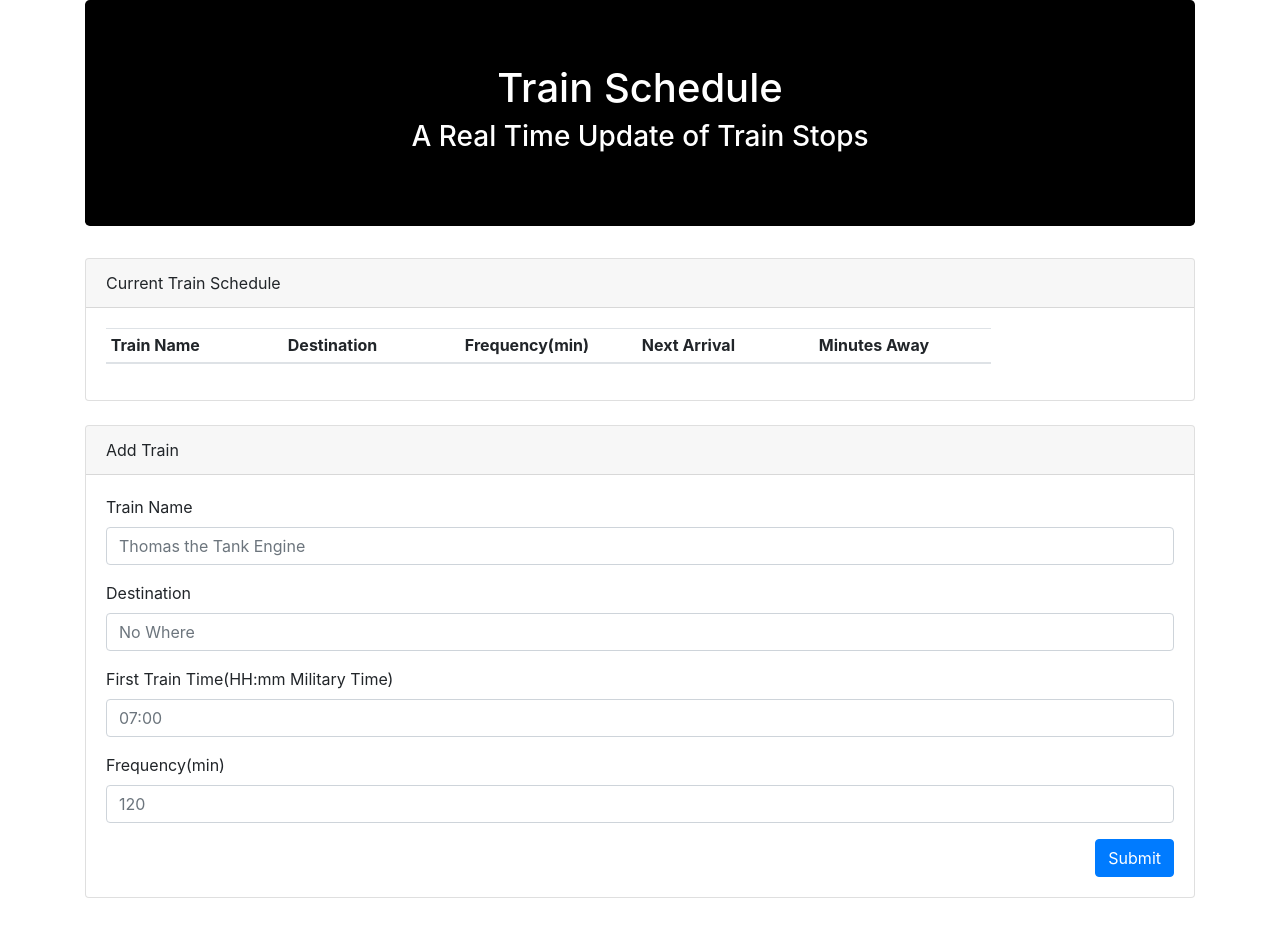
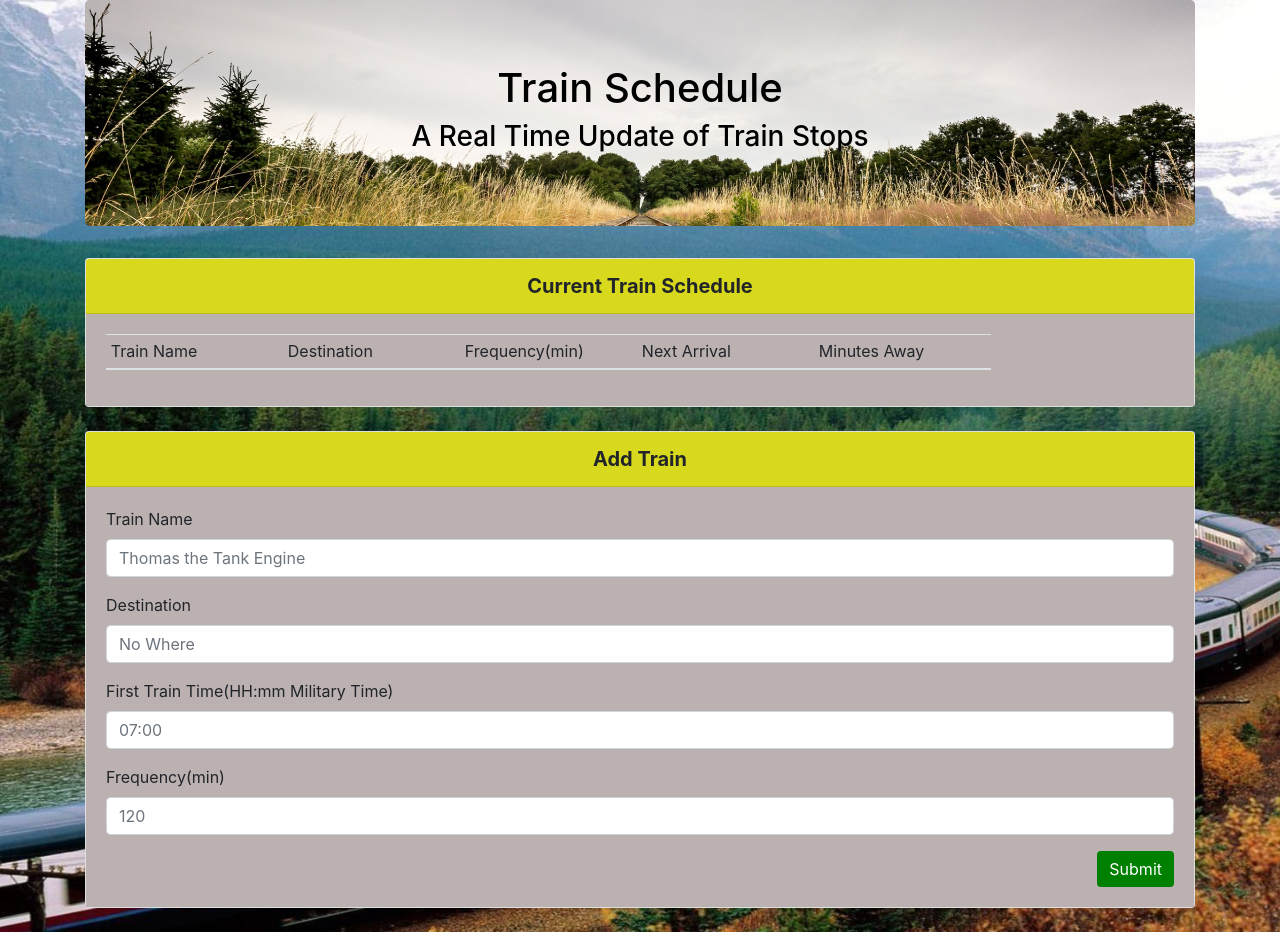
Before and after one commit to Cjochen2/Train-Activity, a plain HTML site: page index.html in a window 1280 px wide. Drawn offline with nearby package versions, Linux system fonts and the light colour scheme; no server answers.

Commit message:
Added some CSS styling. Did some slight tweaking to JS. Still a bug that needs to be fixed do to the interval update part of the code.

```diff
--- a/assets/css/reset.css
+++ b/assets/css/reset.css
@@ -0,0 +1,43 @@
+html, body, div, span, applet, object, iframe,
+h1, h2, h3, h4, h5, h6, p, blockquote, pre,
+a, abbr, acronym, address, big, cite, code,
+del, dfn, em, img, ins, kbd, q, s, samp,
+small, strike, strong, sub, sup, tt, var,
+b, u, i, center,
+dl, dt, dd, ol, ul, li,
+fieldset, form, label, legend,
+table, caption, tbody, tfoot, thead, tr, th, td,
+article, aside, canvas, details, embed,
+figure, figcaption, footer, header, hgroup,
+menu, nav, output, ruby, section, summary,
+time, mark, audio, video {
+    margin: 0;
+    padding: 0;
+    border: 0;
+    font-size: 100%;
+    font: inherit;
+    vertical-align: baseline;
+}
+/* HTML5 display-role reset for older browsers */
+article, aside, details, figcaption, figure,
+footer, header, hgroup, menu, nav, section {
+    display: block;
+}
+body {
+    line-height: 1;
+}
+ol, ul {
+    list-style: none;
+}
+blockquote, q {
+    quotes: none;
+}
+blockquote:before, blockquote:after,
+q:before, q:after {
+    content: '';
+    content: none;
+}
+table {
+    border-collapse: collapse;
+    border-spacing: 0;
+}
--- a/assets/css/style.css
+++ b/assets/css/style.css
@@ -0,0 +1,43 @@
+body{
+    background-image: url('../images/thomas.jpg');
+    background-size: cover;
+    background-repeat: no-repeat;
+    height: 100%;
+    width: 100%;
+
+}
+
+.jumbotron{
+    background-image: url('../images/jumbo.jpg');
+    background-size: cover;
+    background-repeat: no-repeat;
+    height: 100%;
+    width: 100%;
+}
+
+tbody tr:nth-child(odd){
+    background-color: #4C8BF5;
+    color: #fff;
+  }
+
+  tbody tr:nth-child(even){
+    background-color: rgb(190, 27, 27);
+    color: #fff;
+  }
+
+.card-header{
+    background-color: rgb(216, 216, 29);
+    font-size: 20px;
+    font-weight: bold;
+    text-align: center;
+
+}
+
+.card-body{
+    background-color: rgb(187, 177, 177);
+}
+
+#add-train-btn{
+    background-color: green;
+    border: none;
+}
--- a/assets/javascript/app.js
+++ b/assets/javascript/app.js
@@ -39,14 +39,15 @@ var firebaseConfig = {
     $("#destination-input").val("");
     $("#first-input").val("");
     $("#frequency-input").val("");
+
   });
 
   function test(){
+
     database.ref().on("child_added", function (childSnapshot) {
-    console.log('ChildSnapshot below')
-    console.log(childSnapshot);
+
     var childKey = childSnapshot.key;
-    console.log(childKey);
+
       // Store everything into a variable.
     var trainName = childSnapshot.val().name;
     var dest = childSnapshot.val().destination;
@@ -71,7 +72,7 @@ var firebaseConfig = {
 
 
       $("tbody").append("<tr><td>" + trainName + "</td><td>" + dest + "</td><td>" + freq +
-         "</td><td>" + nextTrain + "</td><td>" + tMinutesTillTrain + "</td><td>" + '<button key=' + childKey +' onClick="$(this).closest("tr").remove()" type="button" class="btn btn-danger delete">Delete</button>' +"</td></tr>");
+         "</td><td>" + nextTrain + "</td><td>" + tMinutesTillTrain + "</td><td>" + '<button key=' + childKey +' onClick="$(this).closest("tr").remove()" type="button" class="btn btn-danger delete btn-outline-dark text-light">Delete</button>' +"</td></tr>");
     });
     };
 
@@ -92,13 +93,6 @@ $('body').on('click', '.delete', function(){
 
 });
 
-
-
-
-/*if(parseInt(currentTime) >= parseInt(firstConverted)){
-  nextTrain = firstConverted;
-  console.log('Next Train in IF:' + nextTrain)
-}else{};*/
 
 
 
--- a/index.html
+++ b/index.html
@@ -32,7 +32,7 @@
     <div class="container">
 
         <!-- Jumbotron -->
-        <div class="jumbotron" style="background-color: black; color: white">
+        <div class="jumbotron" style="color: black">
             <h1 class="text-center">Train Schedule</h1>
             <h3 class="text-center">A Real Time Update of Train Stops</h3>
         </div>
```
Also changed, not shown: assets/images/jumbo.jpg (added), assets/images/thomas.jpg (added).
